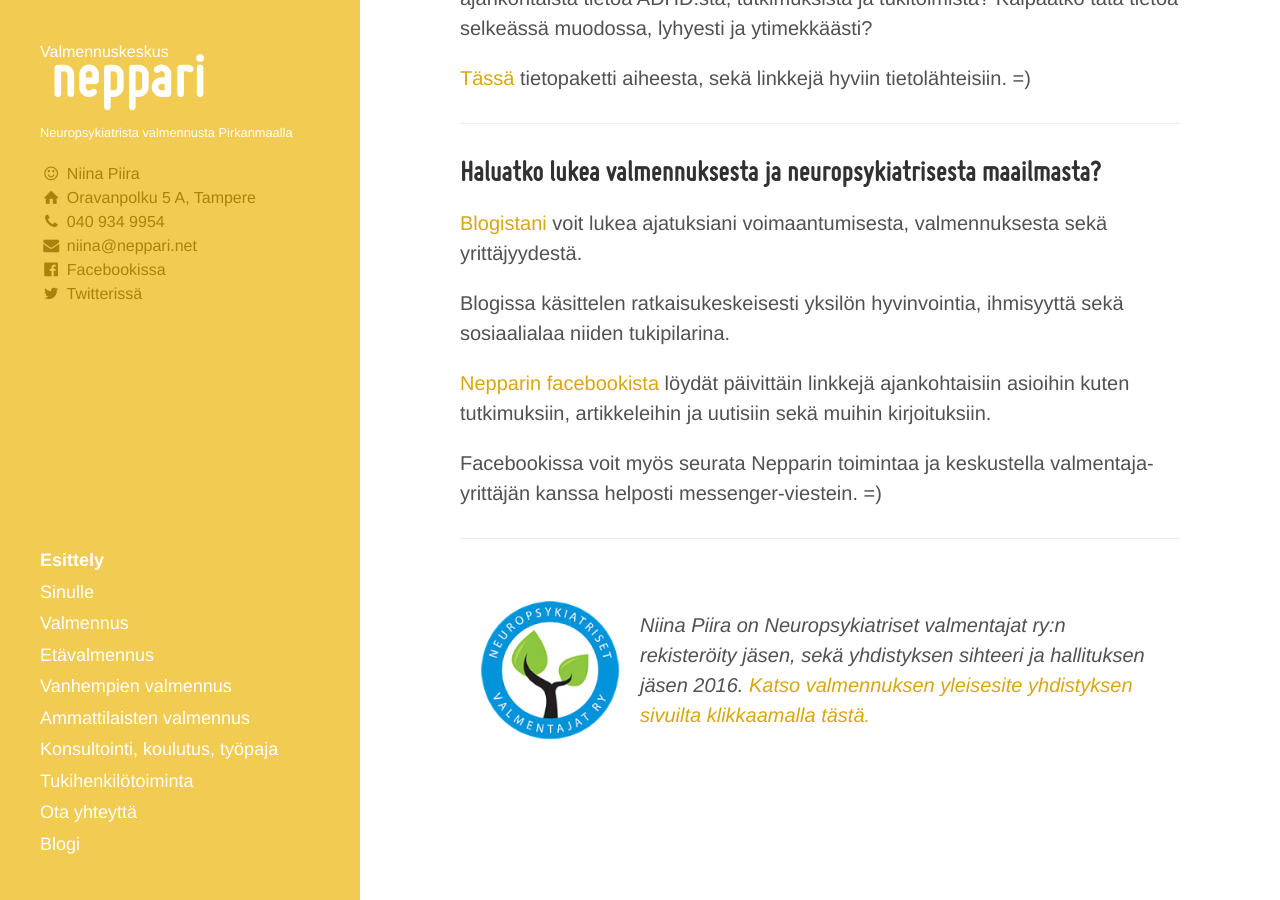
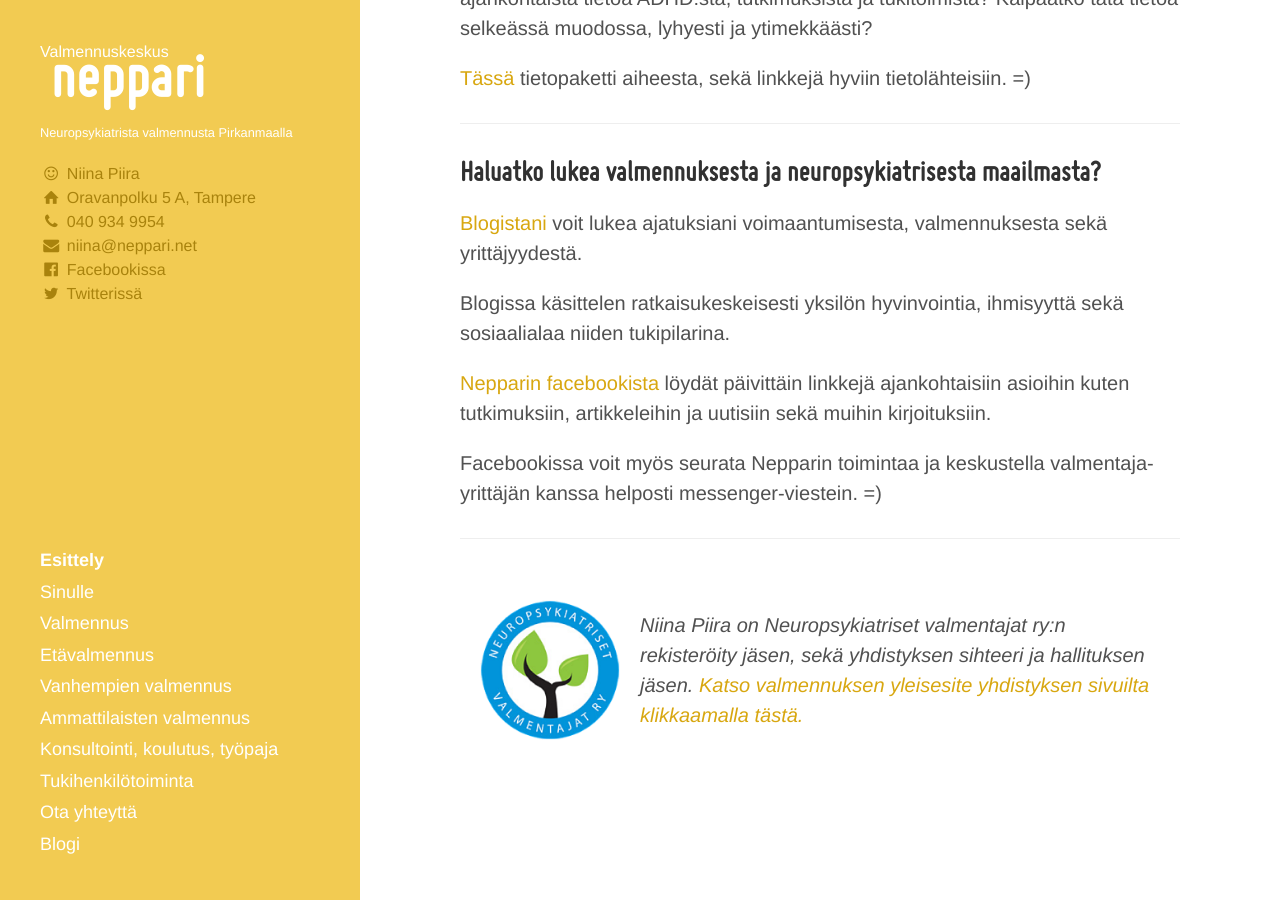
Before and after one commit to niinapiira/neppari.net, a Jekyll site: the page built from index.md, in a window 1280 px wide and 900 px high, scrolled down 2192 px. Built offline with Jekyll 4.4.1, drawn with Linux system fonts in a browser that asks for light colours.

Commit message:
Remove year number from org text

```diff
--- a/_config.yml
+++ b/_config.yml
@@ -6,7 +6,7 @@
 description:      'Neppari on neuropsykiatrisen valmennuksen paikka, jossa tarjotaan tukea henkilöille joilla on esimerkiksi ADHD, ADD, Asperger, Tourette tai lievä autismi.'
 tagline-short:    'Neuropsykiatrista valmennusta Pirkanmaalla'
 siteurl:          http://neppari.net
-ry-text:          Niina Piira on Neuropsykiatriset valmentajat ry:n rekisteröity jäsen, sekä yhdistyksen sihteeri ja hallituksen jäsen 2016.
+ry-text:          Niina Piira on Neuropsykiatriset valmentajat ry:n rekisteröity jäsen, sekä yhdistyksen sihteeri ja hallituksen jäsen.
 ry-link:          Katso valmennuksen yleisesite yhdistyksen sivuilta klikkaamalla tästä.
 
 # Permalinks
```
